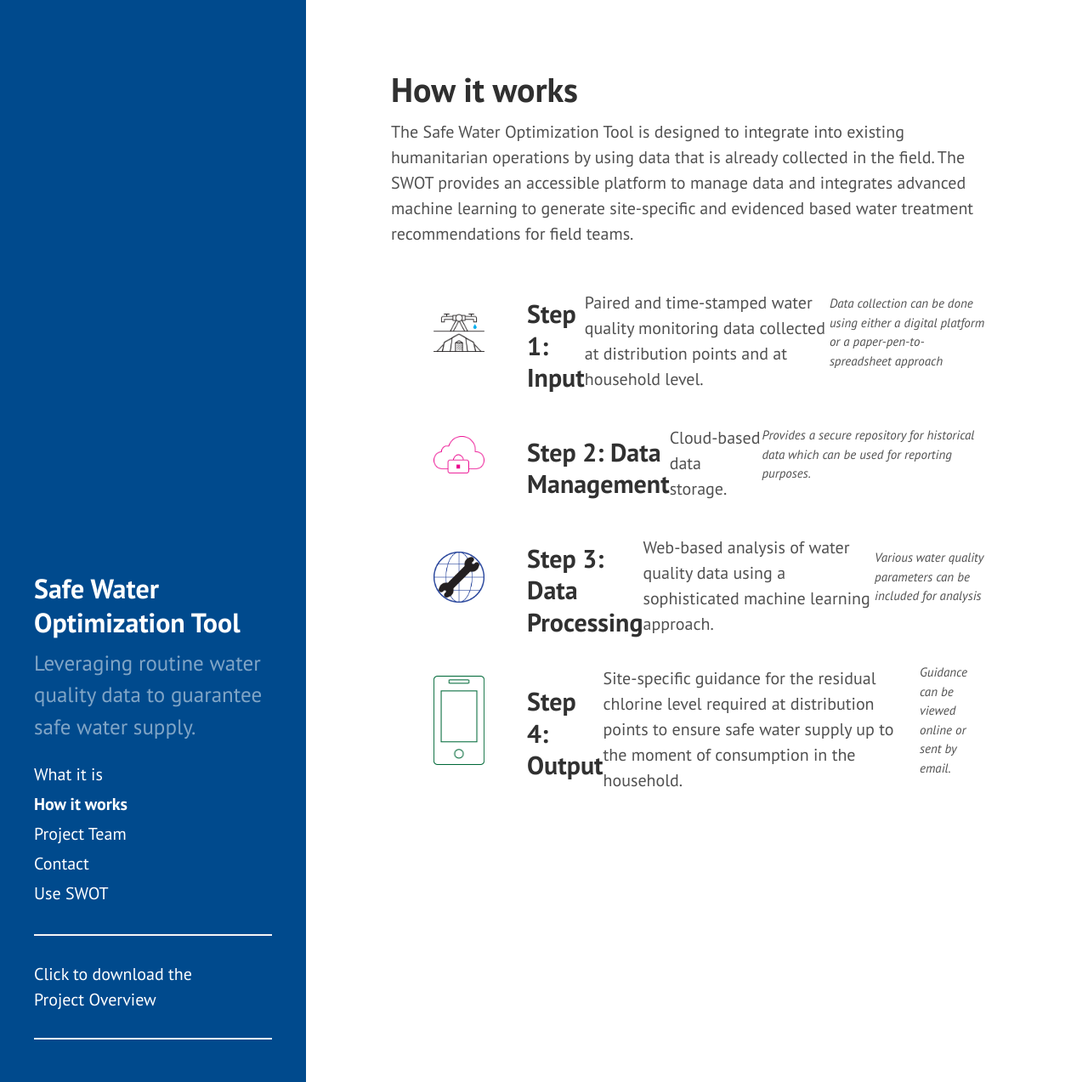
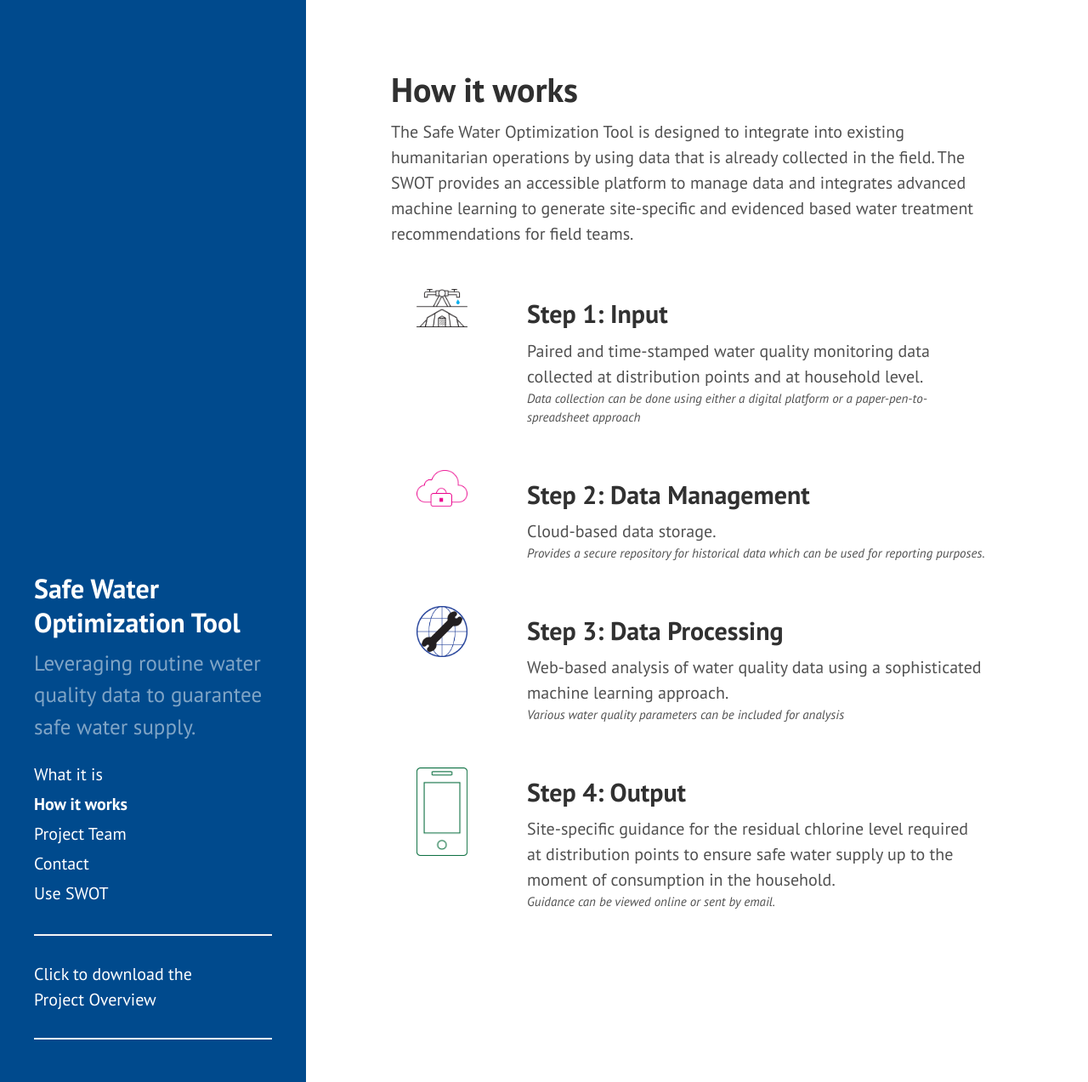
Before and after one commit to safeh2o/swot-infopage, a Jekyll site: the page built from how-it-works.md, in a window 1280 px wide and 1273 px high. Shown: the whole window at 85% size. Built offline with Jekyll 4.4.1, drawn with Linux system fonts in a browser that asks for light colours; Markdown is read by kramdown in place of the engine named in the settings.

Commit message:
Update poole.css

```diff
--- a/public/css/poole.css
+++ b/public/css/poole.css
@@ -392,18 +392,18 @@ tbody tr:nth-child(odd) th {
 }
 
 .workflow-item {
-  text-align: left !important;
+  text-align: left;
   margin: 10px;
+}
+
+.workflow-item.icon {
   display: flex;
   justify-content: center;
   align-items: center;
 }
 
 img.workflow-icon {
-  display: flex;
   max-width: 80px;
-  justify-content: center;
-  align-items: center;
   padding: 10px;
 }
 
```
